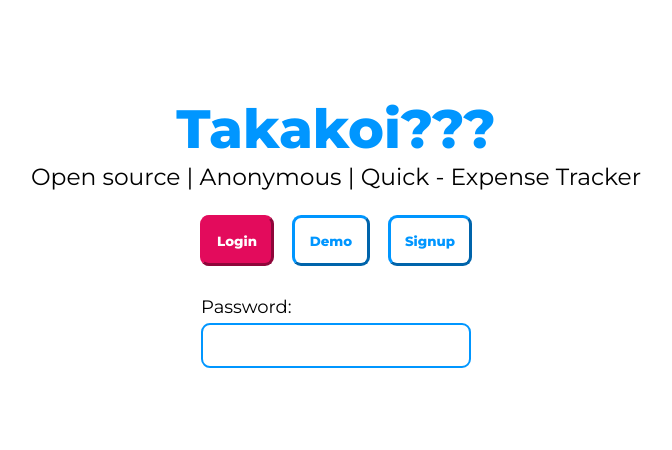
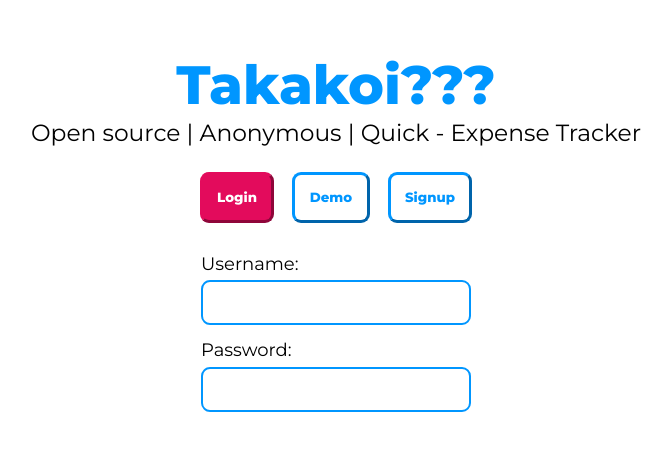
Before and after one commit to themmfuad/takakoi, a React (Vite) app: page / in a window 1280 px wide. Shown: the part 168-618 px from the top of the page, without its empty margins (304-976 px from the left). Built offline with nearby package versions, Linux system fonts and the light colour scheme.

Commit message:
facing unusual problem of first outside click not working when typing in the input box

```diff
--- a/src/components/loginpage/InputField.jsx
+++ b/src/components/loginpage/InputField.jsx
@@ -10,6 +10,7 @@
 // }
 
 export default function InputField({
+  buttonState,
   inputName,
   inputTitle,
   inputRules,
@@ -35,9 +36,11 @@ export default function InputField({
   //       });
   // }
 
-  function hasBrokenMin() {
+  console.log(inputValue);
+
+  function hasBrokenMin(inputValue) {
     console.log(inputValue.length);
-    inputValue.length < 3
+    inputValue.length < inputRules.minLength
       ? setInputStates((prevInputStates) => ({
           ...prevInputStates,
           broken: { ...prevInputStates.broken, min: true },
@@ -48,7 +51,7 @@ export default function InputField({
         }));
   }
 
-  function hasBrokenMax() {
+  function hasBrokenMax(inputValue) {
     inputValue.length > 21
       ? setInputStates((prevInputStates) => ({
           ...prevInputStates,
@@ -60,7 +63,9 @@ export default function InputField({
         }));
   }
 
-  function hasBrokenPattern() {
+  function hasBrokenPattern(inputValue) {
+    // console.log(inputValue);
+
     inputRules.pattern.value.test(inputValue)
       ? setInputStates((prevInputStates) => ({
           ...prevInputStates,
@@ -72,11 +77,11 @@ export default function InputField({
         }));
   }
 
-  function changeInputStates() {
+  function changeInputStates(inputValue) {
     // hasStarted(inputValue, usernameInputStates, setUsernameInputStates);
-    hasBrokenMin();
-    hasBrokenMax();
-    hasBrokenPattern();
+    hasBrokenMin(inputValue);
+    hasBrokenMax(inputValue);
+    hasBrokenPattern(inputValue);
   }
 
   return (
@@ -86,10 +91,20 @@ export default function InputField({
         type="text"
         name={inputName}
         id={inputName + ':'}
-        maxLength={inputRules.maxLength.value}
+        maxLength={inputRules.maxLength}
         value={inputValue}
-        onFocus={() => setInputStates({ ...inputStates, focused: true })}
-        onBlur={() => setInputStates({ ...inputStates, focused: false })}
+        onFocus={() =>
+          setInputStates((prevInputStates) => ({
+            ...prevInputStates,
+            focused: true,
+          }))
+        }
+        onBlur={() =>
+          setInputStates((prevInputStates) => ({
+            ...prevInputStates,
+            focused: false,
+          }))
+        }
         onChange={(event) => {
           setInputValue(event.target.value);
           changeInputStates(event.target.value);
@@ -97,31 +112,40 @@ export default function InputField({
       />
       <ul
         style={{
-          display: `${inputStates.focused ? 'block' : 'none'}`,
+          display: `${inputStates.focused && buttonState == 'signup' ? 'block' : 'none'}`,
         }}
         id="input-rules"
       >
+        {/* minimum warning */}
         <li
           style={{
             color: `${inputStates.broken.min ? errorColor : correctColor}`,
           }}
         >
-          minimum {inputRules.minLength.value} character
+          minimum {inputRules.minLength} character
         </li>
-        <li
-          style={{
-            color: `${inputStates.broken.pattern ? errorColor : correctColor}`,
-          }}
-        >
-          {inputRules.pattern.warning}
-        </li>
+
+        {/* maximum warning */}
         <li
           style={{
             color: `${inputStates.broken.max ? errorColor : correctColor}`,
           }}
         >
-          not more than {inputRules.maxLength.value} character
+          not more than {inputRules.maxLength} character
         </li>
+
+        {/* pattern warning */}
+        {inputName != 'password' ? (
+          <li
+            style={{
+              color: `${inputStates.broken.pattern ? errorColor : correctColor}`,
+            }}
+          >
+            {inputRules.pattern.warning}
+          </li>
+        ) : (
+          ''
+        )}
       </ul>
     </>
   );
--- a/src/components/loginpage/LoginPageForm.css
+++ b/src/components/loginpage/LoginPageForm.css
@@ -21,7 +21,7 @@ form#login-form-container input {
   border: 0.15rem solid var(--primary-color);
   border-radius: 0.5rem;
   font-size: 1rem;
-  padding-left: 0.5rem;
+  padding: 0 0.5rem;
   outline: none;
 }
 
--- a/src/components/loginpage/LoginPageForm.jsx
+++ b/src/components/loginpage/LoginPageForm.jsx
@@ -8,7 +8,7 @@ export default function LoginPageForm({ buttonState }) {
     focused: false,
     started: false,
     broken: {
-      min: false,
+      min: true,
       max: false,
       pattern: false,
     },
@@ -28,16 +28,23 @@ export default function LoginPageForm({ buttonState }) {
 
   //password input value and states
   const [passwordInputValue, setPasswordInputValue] = useState('');
-  const [passwordInputStates, setPasswordInputStates] = useState(
-    commonInputFieldStates
-  );
+  const [passwordInputStates, setPasswordInputStates] = useState({
+    ...commonInputFieldStates,
+    pattern: {
+      hasUpper: false,
+      hasLower: false,
+      hasDigit: false,
+      hasSymbol: false,
+    },
+  });
 
   return (
-    <form id="login-form-container" onSubmit={(event) => {}}>
+    <form id="login-form-container">
       {(() => {
         if (buttonState == 'signup') {
           return (
             <InputField
+              buttonState={buttonState}
               inputName={'nickname'}
               inputTitle={'Nickname'}
               inputRules={{
@@ -56,59 +63,39 @@ export default function LoginPageForm({ buttonState }) {
           );
         }
       })()}
-      {/* <label htmlFor="username-input">Username:</label>
-      <input
-        maxLength={21}
-        type="text"
-        name="username"
-        id="username-input"
-        value={usernameInputValue}
-        onFocus={() =>
-          setUsernameInputStates({ ...usernameInputStates, focused: true })
-        }
-        onBlur={() =>
-          setUsernameInputStates({ ...usernameInputStates, focused: false })
-        }
-        onChange={(event) => {
-          setUsernameInputValue(event.target.value);
-          changeUsernameInputStates(event.target.value);
+      <InputField
+        buttonState={buttonState}
+        inputName={'username'}
+        inputTitle={'Username'}
+        inputRules={{
+          minLength: 3,
+          maxLength: 21,
+          pattern: {
+            value: /^[a-zA-Z0-9]*$/,
+            warning: 'only alpha-numeric characters',
+          },
         }}
+        inputValue={usernameInputValue}
+        setInputValue={setUsernameInputValue}
+        inputStates={usernameInputStates}
+        setInputStates={setUsernameInputStates}
       />
-      <ul
-        style={{
-          display: `${usernameInputStates.focused ? 'block' : 'none'}`,
+      <InputField
+        buttonState={buttonState}
+        inputName={'password'}
+        inputTitle={'Password'}
+        inputRules={{
+          minLength: 8,
+          maxLength: 21,
+          pattern: {
+            value: /^[a-zA-Z0-9]*$/,
+            warning: 'only alpha-numeric characters',
+          },
         }}
-        id="username-input-rules"
-      >
-        <li
-          style={{
-            color: `${usernameInputStates.broken.min ? errorColor : correctColor}`,
-          }}
-        >
-          minimum 3 alpha-numeric character
-        </li>
-        <li
-          style={{
-            color: `${usernameInputStates.broken.pattern ? errorColor : correctColor}`,
-          }}
-        >
-          no sign or symbols
-        </li>
-        <li
-          style={{
-            color: `${usernameInputStates.broken.max ? errorColor : correctColor}`,
-          }}
-        >
-          not more than 21 character
-        </li>
-      </ul> */}
-
-      <label htmlFor="password-input">Password:</label>
-      <input
-        // disabled="disabled"
-        type="text"
-        name="password"
-        id="password-input"
+        inputValue={passwordInputValue}
+        setInputValue={setPasswordInputValue}
+        inputStates={passwordInputStates}
+        setInputStates={setPasswordInputStates}
       />
     </form>
   );
```
